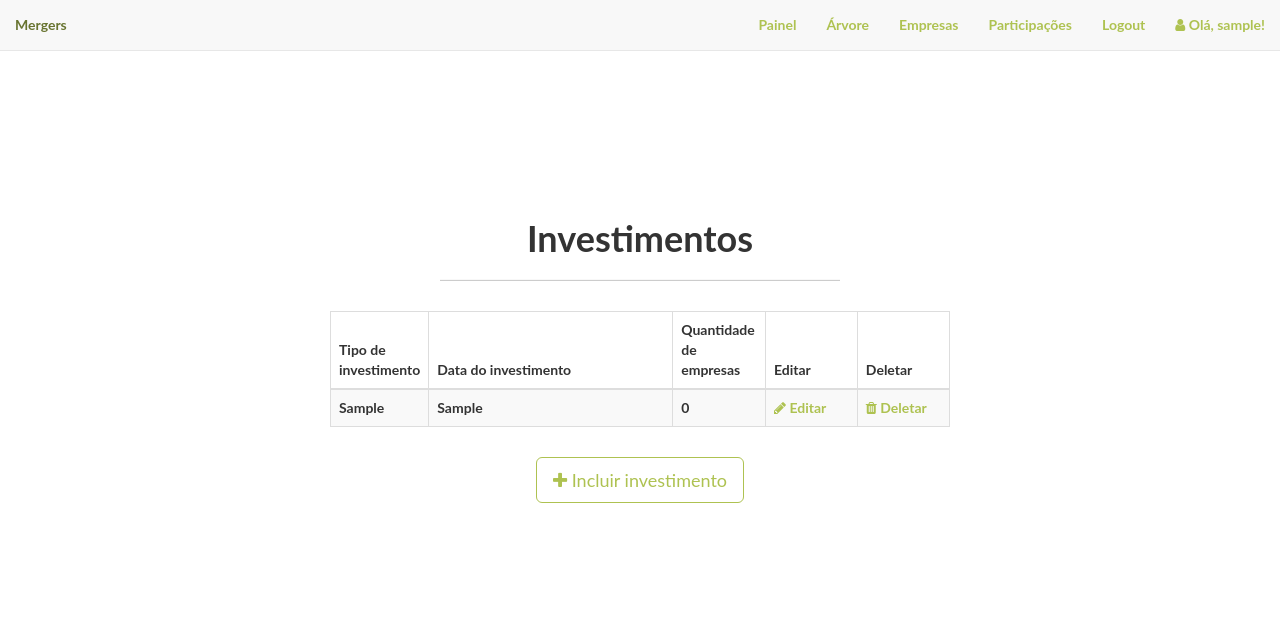
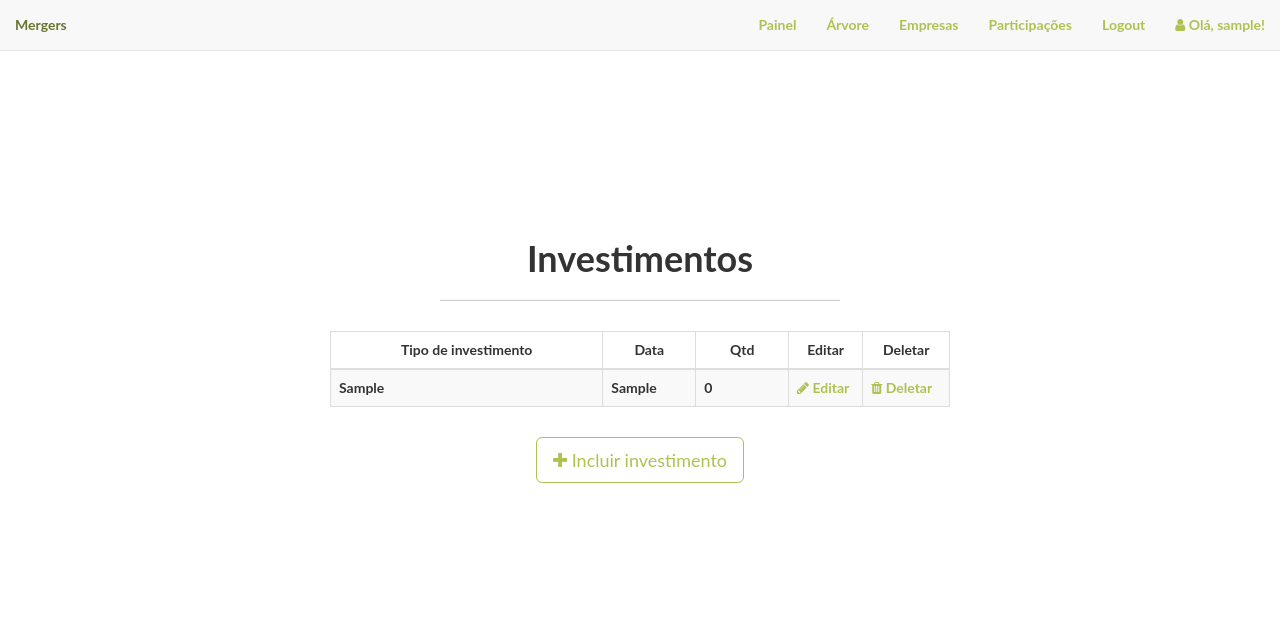
Before and after one commit to JonathanFSilva/mergers, a Flask app: page /admin/investimentos in a window 1280 px wide. Shown: the top 629 px of the page. Run offline with Flask 2, Linux system fonts and the light colour scheme; a user stored in the database is signed in; tables that the repository leaves empty hold one stand-in row (values such as "Sample post"); parts of the project's set-up code (start-up, migrations or seed data) failed here and were passed over; some libraries are stand-ins or nearby versions.

Commit message:
altera largura e alinhamento da matriz de investimentos

```diff
--- a/app/templates/admin/investimentos/investimentos.html
+++ b/app/templates/admin/investimentos/investimentos.html
@@ -18,11 +18,11 @@
             <table class="table table-striped table-bordered">
               <thead>
                 <tr>
-                  <th width="15%"> Tipo de investimento </th>
-                  <th width="40%"> Data do investimento </th>
-                  <th width="15%"> Quantidade de empresas </th>
-                  <th width="15%"> Editar </th>
-                  <th width="15%"> Deletar </th>
+                  <th width="44%" style="text-align: center"> Tipo de investimento </th>
+                  <th width="15%" style="text-align: center"> Data </th>
+                  <th width="15%" style="text-align: center"> Qtd </th>
+                  <th width="12%" style="text-align: center"> Editar </th>
+                  <th width="14%" style="text-align: center"> Deletar </th>
                 </tr>
               </thead>
               <tbody>
```
